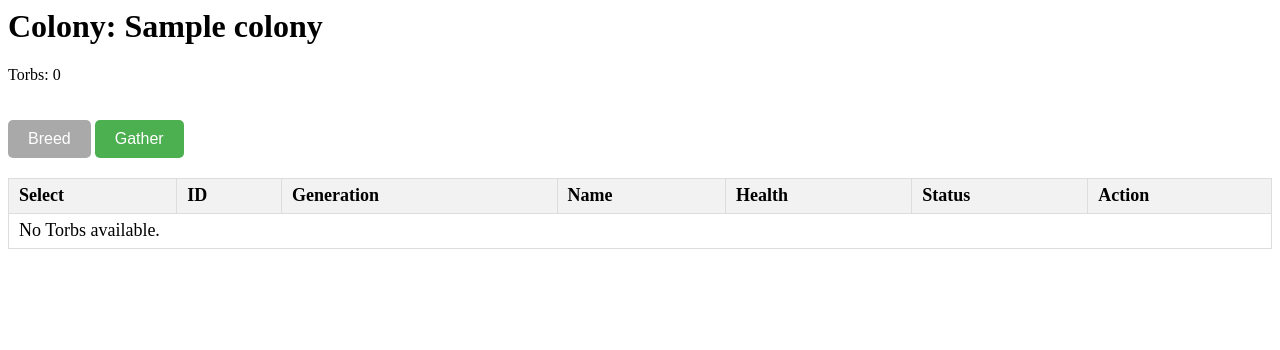
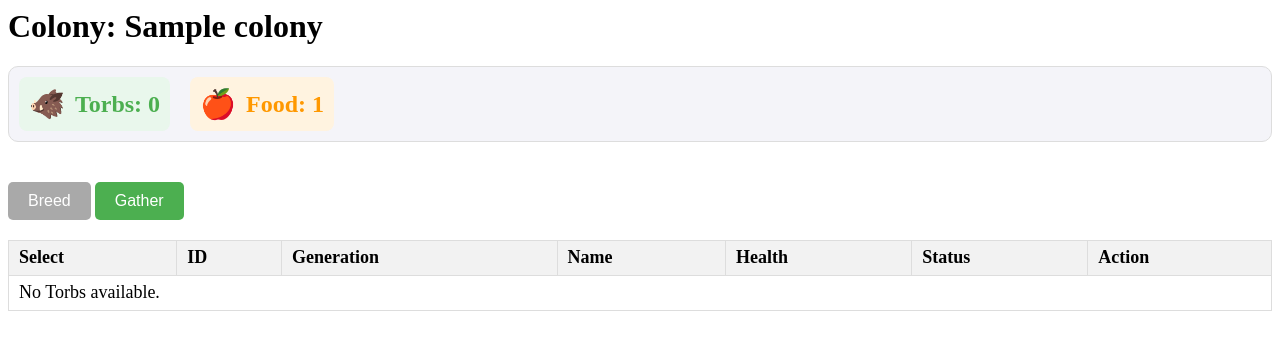
Before and after one commit to EleazarHouston/Hereditus, a Django app: page /play/ in a window 1280 px wide. Shown: the top 350 px of the page. Run offline with Django 5.2, Linux system fonts and the light colour scheme; tables that the repository leaves empty hold one stand-in row (values such as "Sample post"); data that the repository does not hold is empty.

Commit message:
CSS and HTML visual updates

```diff
--- a/main_game/models.py
+++ b/main_game/models.py
@@ -102,7 +102,7 @@ class EvolutionEngine(models.Model):
 class Colony(models.Model):
     name = models.CharField(max_length=64, default="DefaultName")
     game = models.ForeignKey(Game, on_delete=models.CASCADE, null=True)
-
+    food = models.IntegerField(default=5)
 
     @property
     def torb_count(self):
--- a/main_game/static/main_game/style.css
+++ b/main_game/static/main_game/style.css
@@ -50,3 +50,35 @@ input[type="checkbox"] {
     margin-right: 5px;
     font-size: 0.8em;
 }
+
+.metrics-container {
+    display: flex;
+    align-items: center;
+    gap: 20px;  /* Dynamic spacing between items */
+    margin-bottom: 20px;
+    padding: 10px;
+    background-color: #f4f4f9;
+    border-radius: 10px;
+    border: 1px solid #ddd;
+}
+
+.metric {
+    font-size: 1.5em;
+    font-weight: bold;
+    color: #4CAF50;
+    padding: 10px;
+    background-color: #e9f7ec;
+    border-radius: 8px;
+    display: flex;
+    align-items: center;
+}
+
+.metric .icon {
+    margin-right: 10px;
+    font-size: 1.2em;
+}
+
+.metric.food {
+    color: #FF9800;
+    background-color: #fff3e0;
+}
--- a/main_game/templates/main_game/colony.html
+++ b/main_game/templates/main_game/colony.html
@@ -9,8 +9,17 @@
     <title>Colony Page</title>
 </head>
 <body>
-    <h1>Colony: {{ colony_name }}</h1>
-    <p>Torbs: {{ num_torbs }}</p>
+    <h1>Colony: {{ colony.name }}</h1>
+    <div class="metrics-container">
+        <div class="metric">
+            <span class="icon">🐗</span> <!-- Optional icon for Torbs -->
+            Torbs: {{ num_torbs }}
+        </div>
+        <div class="metric food">
+            <span class="icon">🍎</span> <!-- Optional icon for Food -->
+            Food: {{ colony.food }}
+        </div>
+    </div>
 
     <form method="post" action="{% url 'colony_view' %}">
         {% csrf_token %}
--- a/main_game/views.py
+++ b/main_game/views.py
@@ -42,8 +42,8 @@ def colony_view(request):
         gene_names = []
 
     return render(request, 'main_game/colony.html', {
-        'colony_name': colony.name,
+        'colony': colony,
         'num_torbs': colony.torb_count,
         'torbs': torbs,
-        'gene_names': gene_names
+        'gene_names': gene_names,
         })
```
Also changed, not shown: main_game/migrations/0019_colony_food.py (added).
